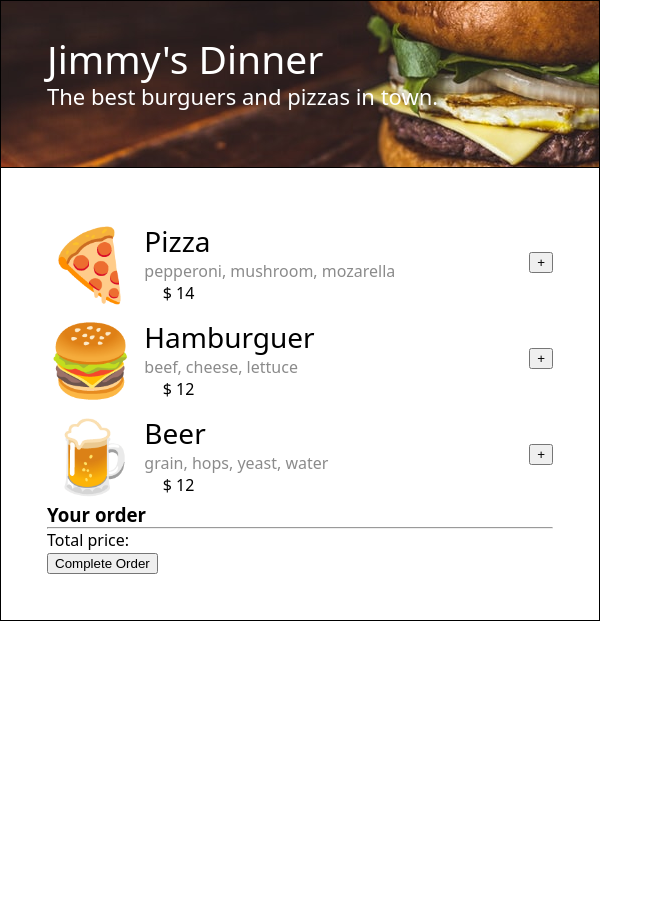
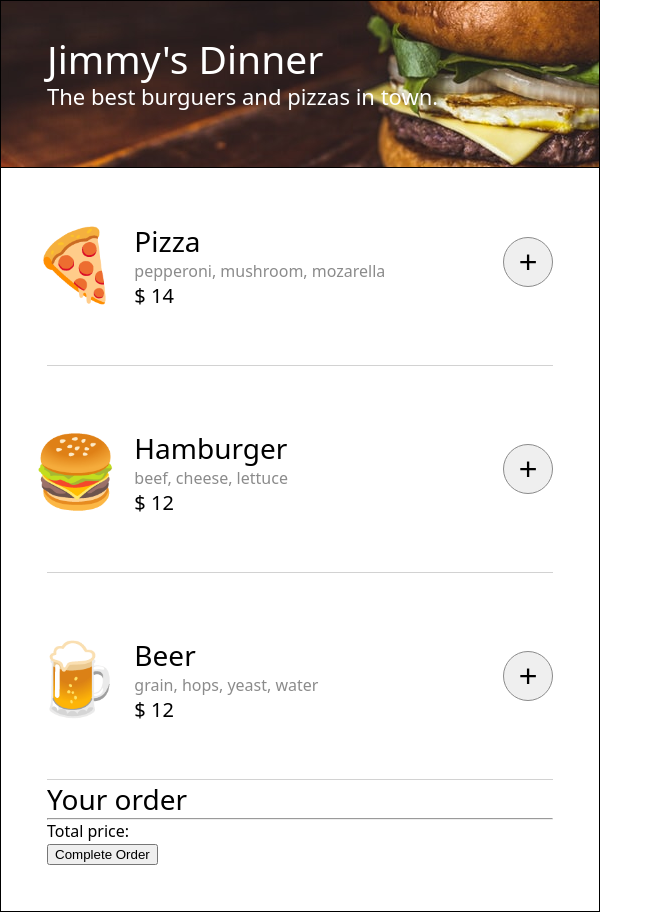
Before and after one commit to nbusso/ordering-app, a plain HTML site: page index.html in a window 1280 px wide. Shown: the whole page, without its empty margins (0-663 px from the left). Before the commit the page ends 800 px from the top, so only its background shows below. Drawn offline with Linux system fonts and the light colour scheme; a web font is replaced by a local one.

Commit message:
revamped order icons

```diff
--- a/data/menu.js
+++ b/data/menu.js
@@ -9,7 +9,7 @@ export const menuList = [
     },
     {
         id: 2345,
-        name: 'Hamburguer',
+        name: 'Hamburger',
         ingredients: [ 'beef', 'cheese', 'lettuce' ],
         price: 12,
         emoji: '🍔',
--- a/index.html
+++ b/index.html
@@ -4,6 +4,7 @@
     <meta charset="UTF-8">
     <meta name="viewport" content="width=device-width, initial-scale=1.0">
     <link rel="stylesheet" href="./styles/style.css">
+    <link rel="stylesheet" href="https://cdnjs.cloudflare.com/ajax/libs/font-awesome/6.7.2/css/all.min.css" integrity="sha512-Evv84Mr4kqVGRNSgIGL/F/aIDqQb7xQ2vcrdIwxfjThSH8CSR7PBEakCr51Ck+w+/U6swU2Im1vVX0SVk9ABhg==" crossorigin="anonymous" referrerpolicy="no-referrer" />
     <title>Food Ordering App</title>
 </head>
 <body>
--- a/index.js
+++ b/index.js
@@ -41,7 +41,7 @@ function render() {
             <div class="item-description-container">
                 <h3 class="item-name">${item.name}</h3>
                 <p class="item-ingredients">${item.ingredients.join(', ')}</p>
-                <p class="item-price">$ ${item.price}</p>
+                <p class="item-card-price">$ ${item.price}</p>
             </div>
             <button class="item-add-btn" data-add-item="${item.id}">+</button>
 
@@ -64,9 +64,11 @@ function orderRender() {
                     <span>${item.name}</span>
                 </div>
                 <div class="order-item-button-container">
-                    <button class="item-remove-btn ${item.orderCount < 2 ? "hidden" : ""}" data-remove-item="${item.id}">-</button>
+                    <button class="order-btn order-btn-remove ${item.orderCount < 2 ? "hidden" : ""}" data-remove-item="${item.id}">-</button>
 
-                    <button data-remove-all-items="${item.id}">remove</button>
+                    <button class="order-btn order-btn-trash" data-remove-all-items="${item.id}">
+                        <i class="fa-solid fa-trash-can"></i>
+                    </button>
                 </div>
                 <span class="item-price">$ ${item.price * item.orderCount}</span>
             </li>
--- a/styles/style.css
+++ b/styles/style.css
@@ -44,17 +44,24 @@ ul {
 }
 
 .item-card {
+    padding: 55px 0;
     display: flex;
     justify-content: flex-start;
     align-items: center;
+    border-bottom: 1px solid #D2D2D2;
+}
+
+.item-card:first-child {
+    padding-top: 0;
 }
 
 .item-image-container {
-    margin-right: 10px;
+    margin-right: 15px;
 }
 
 .item-image-container span {
     font-size: 70px;
+    margin-left: -15px;
 }
 
 .item-description-container {
@@ -72,12 +79,25 @@ ul {
     color: #8B8B8B;
 }
 
-.item-price {
+.item-card-price {
     margin-top: auto;
+    font-size: 20px;
 }
 
 .item-add-btn {
+    width: 50px;
+    height: 50px;
+    border-radius: 50%;
+    border: 1px solid #8B8B8B;
     margin-left: auto;
+    font-size: 32px;
+    font-weight: 400;
+    cursor: pointer;
+}
+
+.order-list h3 {
+    font-size: 28px;
+    font-weight: 400;
 }
 
 .order-item {
@@ -95,6 +115,18 @@ ul {
     text-align: right;
 }
 
+.order-btn {
+    width: 35px;
+    height: 35px;
+    font-size: 10px;
+    padding: 4px;
+    text-align: center;
+    border-radius: 50%;
+    color: grey;
+    border: 1px solid #8B8B8B;
+    cursor: pointer;
+}
+
 .modal {
     width: 524px;
     height: 542px;
```
